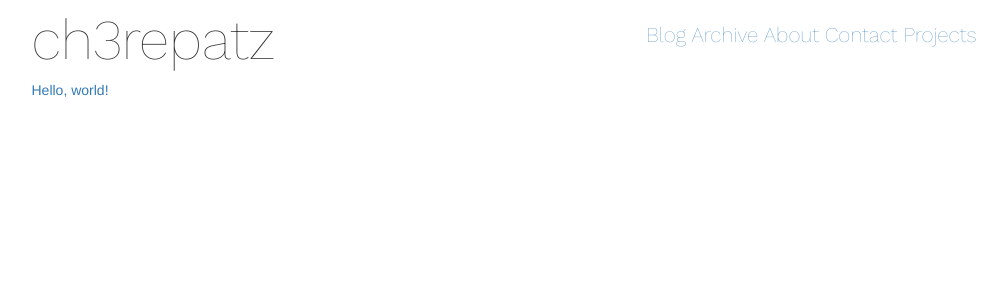
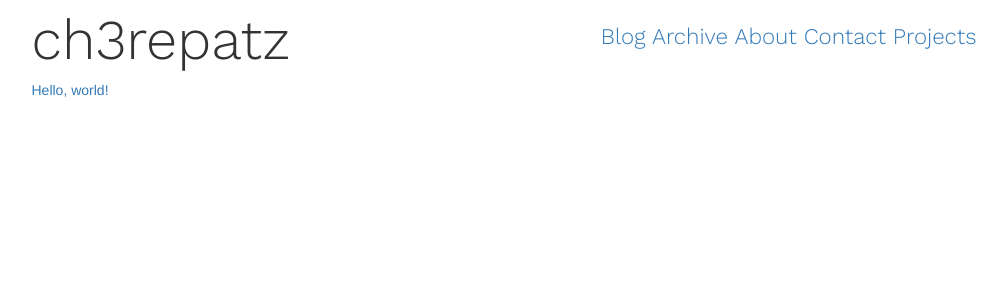
Before and after one commit to ch3repatz/ch3repatz.github.io, a Jekyll site: the page built from index.html, in a window 1280 px wide. Shown: the top 300 px of the page, without its empty margins (136-1143 px from the left). Built offline with Jekyll 4.4.1, drawn with Linux system fonts in a browser that asks for light colours.

Commit message:
Update default.html

```diff
--- a/_layouts/default.html
+++ b/_layouts/default.html
@@ -37,7 +37,7 @@
     {% endif %}
 
     <!-- Google fonts -->
-    <link href="https://fonts.googleapis.com/css?family=Work+Sans:100" rel="stylesheet">
+    <link href="https://fonts.googleapis.com/css?family=Work+Sans:300" rel="stylesheet">
 
     <!-- Custom styles -->
     <style>
@@ -47,7 +47,7 @@
     	}
     	.top_menu {
     		font-family: 'Work Sans', sans-serif;
-    		font-size: 150%;
+    		font-size: 160%;
     		padding-top: 20px;
 		text-align: right;
     	}
```
